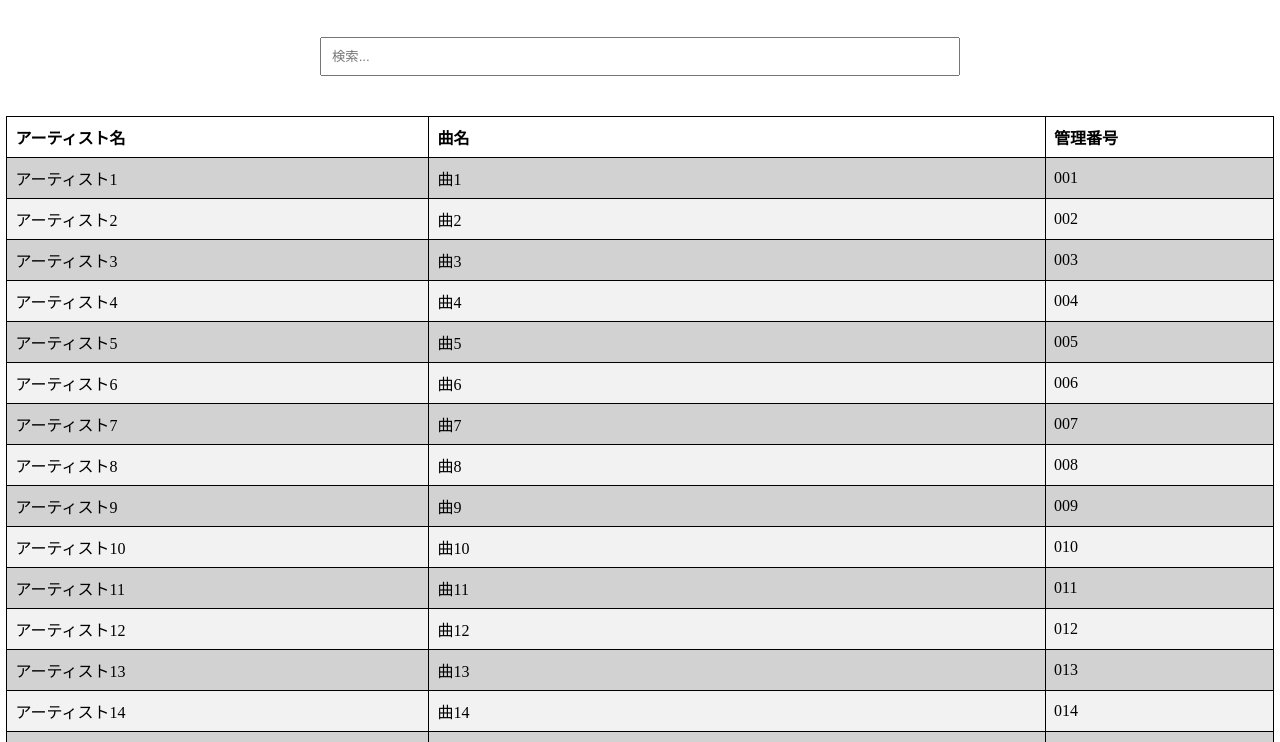
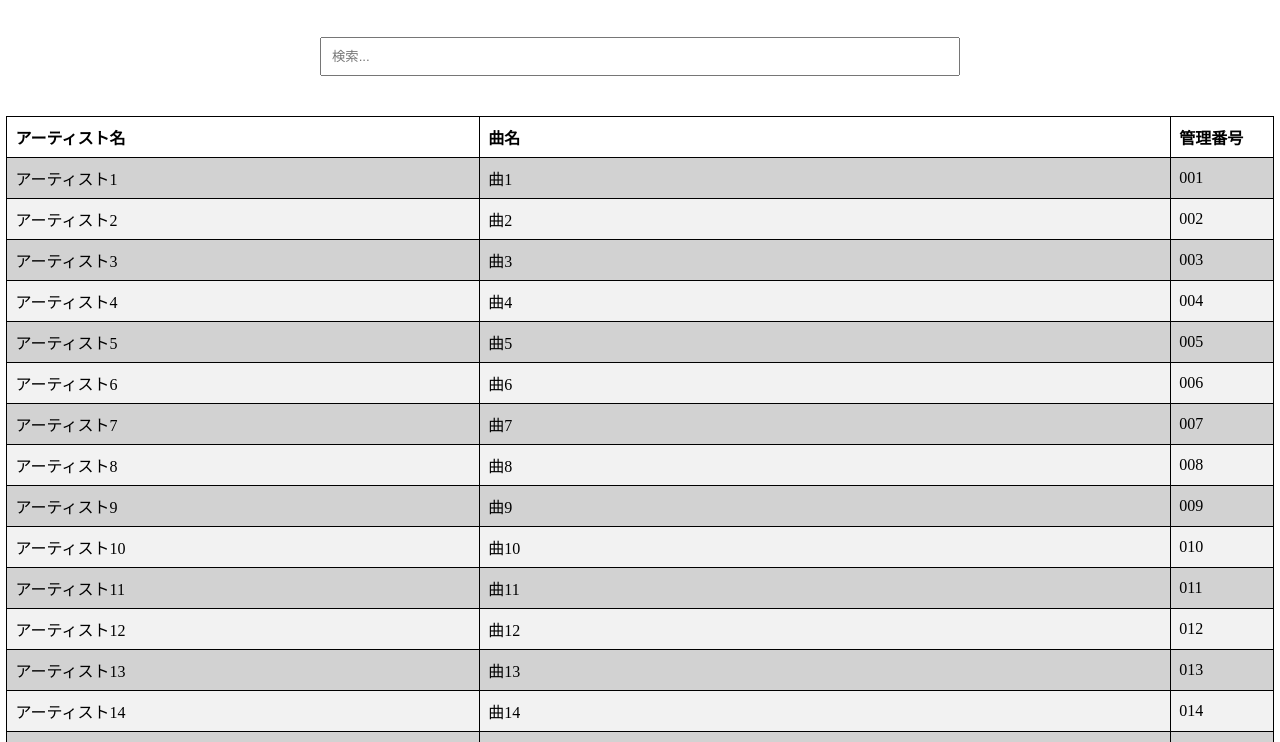
Before and after one commit to ryu0501/uzuki-song-list, a plain HTML site: page index.html in a window 1280 px wide. Shown: the part 58-800 px from the top of the page. Drawn offline with Linux system fonts and the light colour scheme.

Commit message:
Add files via upload

```diff
--- a/index.html
+++ b/index.html
@@ -30,7 +30,7 @@
     width: 300px; /* 曲名の列の幅を300pxに設定 */
   }
   .song-id {
-    width: 100px; /* 管理番号の列の幅を100pxに設定 */
+    width: 30px; /* 管理番号の列の幅を40pxに設定 */
   }
   #searchInput {
     margin: 20px 0; /* 上下にマージンを設定 */
```
